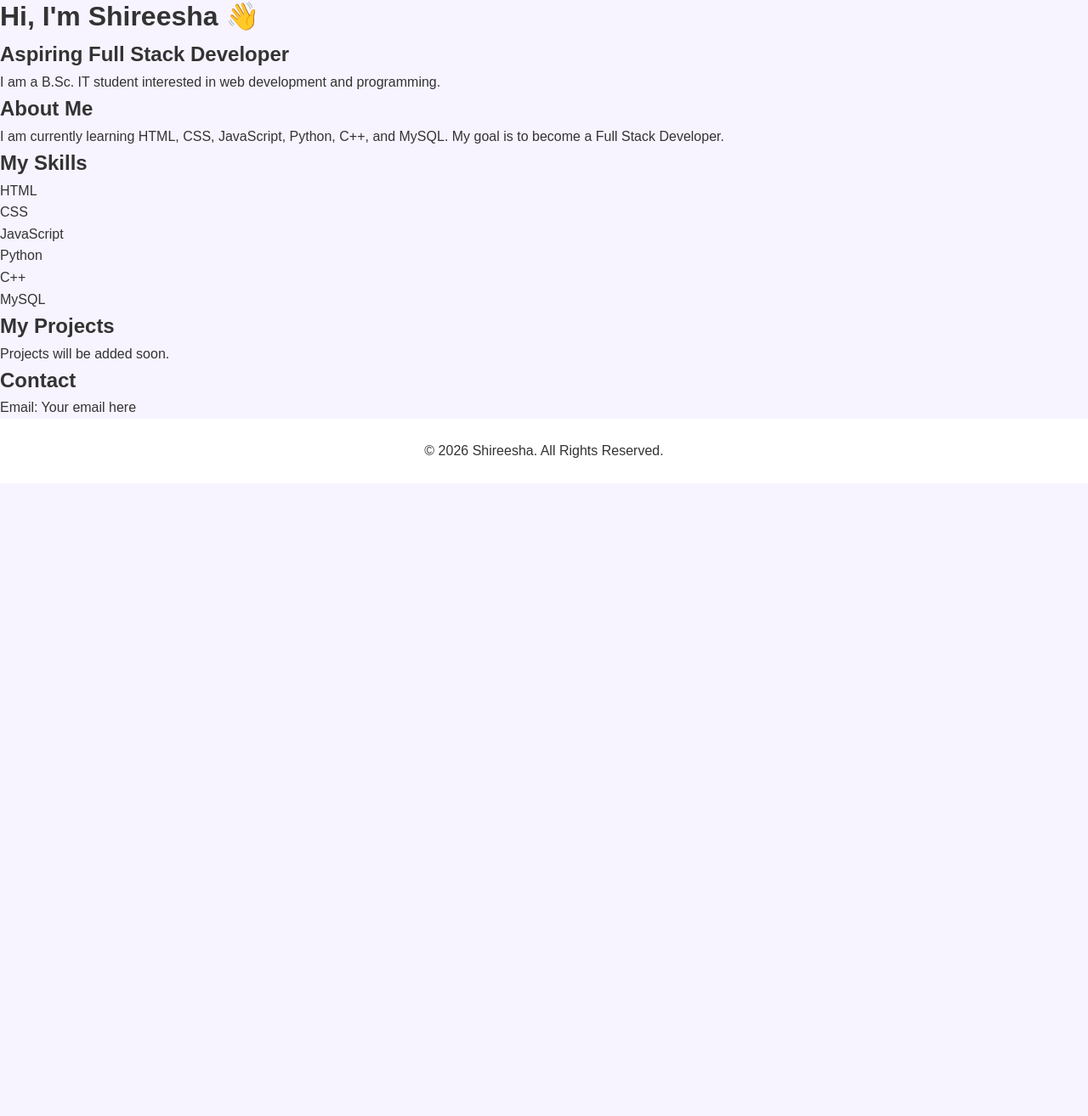
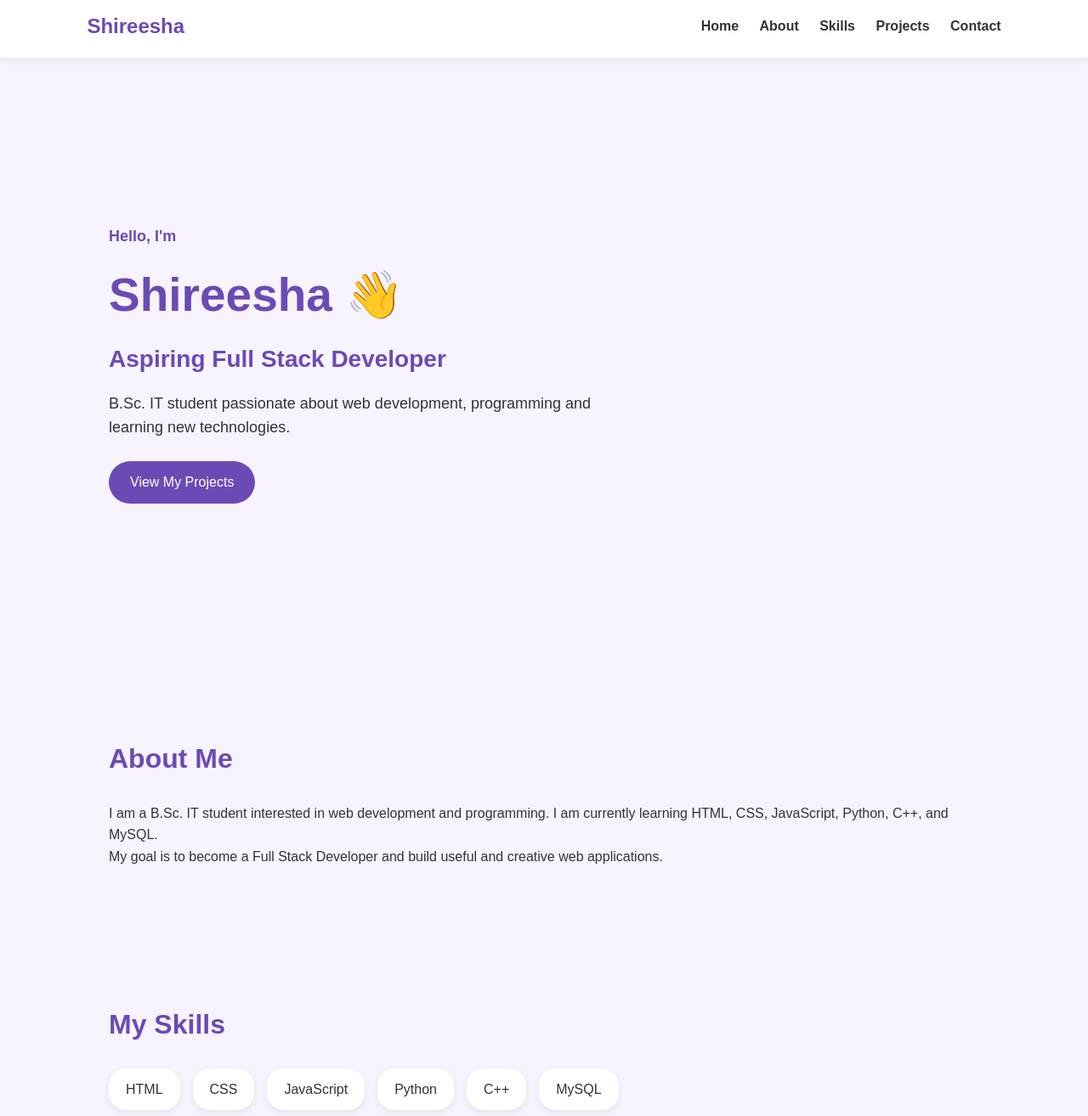
Before and after one commit to janjirlashireesha84/Personal-Portfolio-, a plain HTML site: page index.html in a window 1280 px wide. Shown: the part 6-1320 px from the top of the page at 85% size. Before the commit the page ends 800 px from the top, so only its background shows below. Drawn offline with Linux system fonts and the light colour scheme.

Commit message:
Update index.html

```diff
--- a/index.html
+++ b/index.html
@@ -9,41 +9,116 @@
 
 <body>
 
-    <h1>Hi, I'm Shireesha 👋</h1>
+    <nav>
+    <h2>Shireesha</h2>
+
+    <div>
+        <a href="#home">Home</a>
+        <a href="#about">About</a>
+        <a href="#skills">Skills</a>
+        <a href="#projects">Projects</a>
+        <a href="#contact">Contact</a>
+    </div>
+</nav>
+
+<section id="home" class="hero">
+    <p class="intro">Hello, I'm</p>
+
+    <h1>Shireesha 👋</h1>
+
     <h2>Aspiring Full Stack Developer</h2>
 
     <p>
-        I am a B.Sc. IT student interested in web development
-        and programming.
+        B.Sc. IT student passionate about web development,
+        programming and learning new technologies.
     </p>
 
+    <a class="button" href="#projects">View My Projects</a>
+</section>
+
+<section id="about">
     <h2>About Me</h2>
-    <p>
-        I am currently learning HTML, CSS, JavaScript, Python,
-        C++, and MySQL. My goal is to become a Full Stack Developer.
-    </p>
 
+    <div class="about-card">
+        <p>
+            I am a B.Sc. IT student interested in web development
+            and programming. I am currently learning HTML, CSS,
+            JavaScript, Python, C++, and MySQL.
+        </p>
+
+        <p>
+            My goal is to become a Full Stack Developer and build
+            useful and creative web applications.
+        </p>
+    </div>
+</section>
+
+<section id="skills">
     <h2>My Skills</h2>
-    <ul>
-        <li>HTML</li>
-        <li>CSS</li>
-        <li>JavaScript</li>
-        <li>Python</li>
-        <li>C++</li>
-        <li>MySQL</li>
-    </ul>
 
+    <div class="skills">
+        <span>HTML</span>
+        <span>CSS</span>
+        <span>JavaScript</span>
+        <span>Python</span>
+        <span>C++</span>
+        <span>MySQL</span>
+    </div>
+</section>
+
+<section id="projects">
     <h2>My Projects</h2>
-    <p>Projects will be added soon.</p>
 
-    <h2>Contact</h2>
-    <p>Email: Your email here</p>
+    <div class="project-container">
+
+        <div class="project-card">
+            <h3>Personal Portfolio Website</h3>
+
+            <p>
+                A personal portfolio website created using
+                HTML, CSS and JavaScript.
+            </p>
+
+            <p class="tech">
+                HTML • CSS • JavaScript
+            </p>
+        </div>
+
+        <div class="project-card">
+            <h3>More Projects Coming Soon 🚀</h3>
+
+            <p>
+                I am currently building more projects to
+                improve my development skills.
+            </p>
+        </div>
+
+    </div>
+</section>
+
+<section id="contact">
+    <h2>Contact Me</h2>
+
+    <div class="contact-card">
+        <p>Email: janjirlashireesha@gmail.com</p>
+<p>Phone: +918928757839</p>
+
+
+        <div class="links">
+            <a href="#" class="button">GitHub</a>
+            <a href="#" class="button">LinkedIn</a>
+        </div>
+    </div>
+</section>
+
 <footer>
     <p>© 2026 Shireesha. All Rights Reserved.</p>
 </footer>
 
 <script src="script.js"></script>
 
+
+
 </body>
 </html>
 
```
